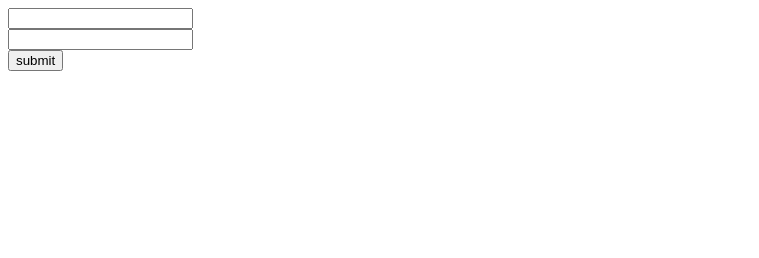
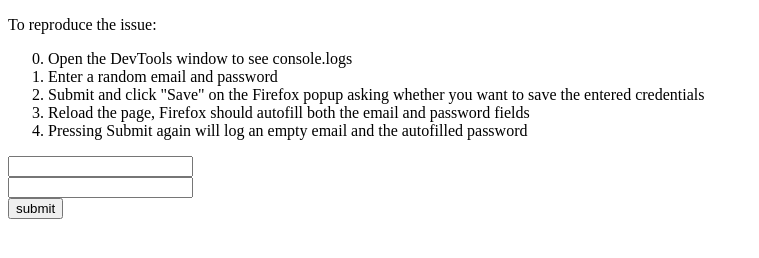
Before and after one commit to cdellacqua/firefox-autofill-issue-demo, a plain HTML site: page index.html in a window 1280 px wide. Shown: the whole page, without its empty margins (0-759 px from the left). Drawn offline with Linux system fonts and the light colour scheme.

Commit message:
add instructions

```diff
--- a/index.html
+++ b/index.html
@@ -18,6 +18,16 @@
 		</script>
 	</head>
 	<body>
+		<p>
+			To reproduce the issue:
+		</p>
+		<ol start="0">
+			<li>Open the DevTools window to see console.logs</li>
+			<li>Enter a random email and password</li>
+			<li>Submit and click "Save" on the Firefox popup asking whether you want to save the entered credentials</li>
+			<li>Reload the page, Firefox should autofill both the email and password fields</li>
+			<li>Pressing Submit again will log an empty email and the autofilled password</li>
+		</ol>
 		<form action="/">
 			<input type="email" name="email"><br>
 			<input type="password" name="password"><br>
```
